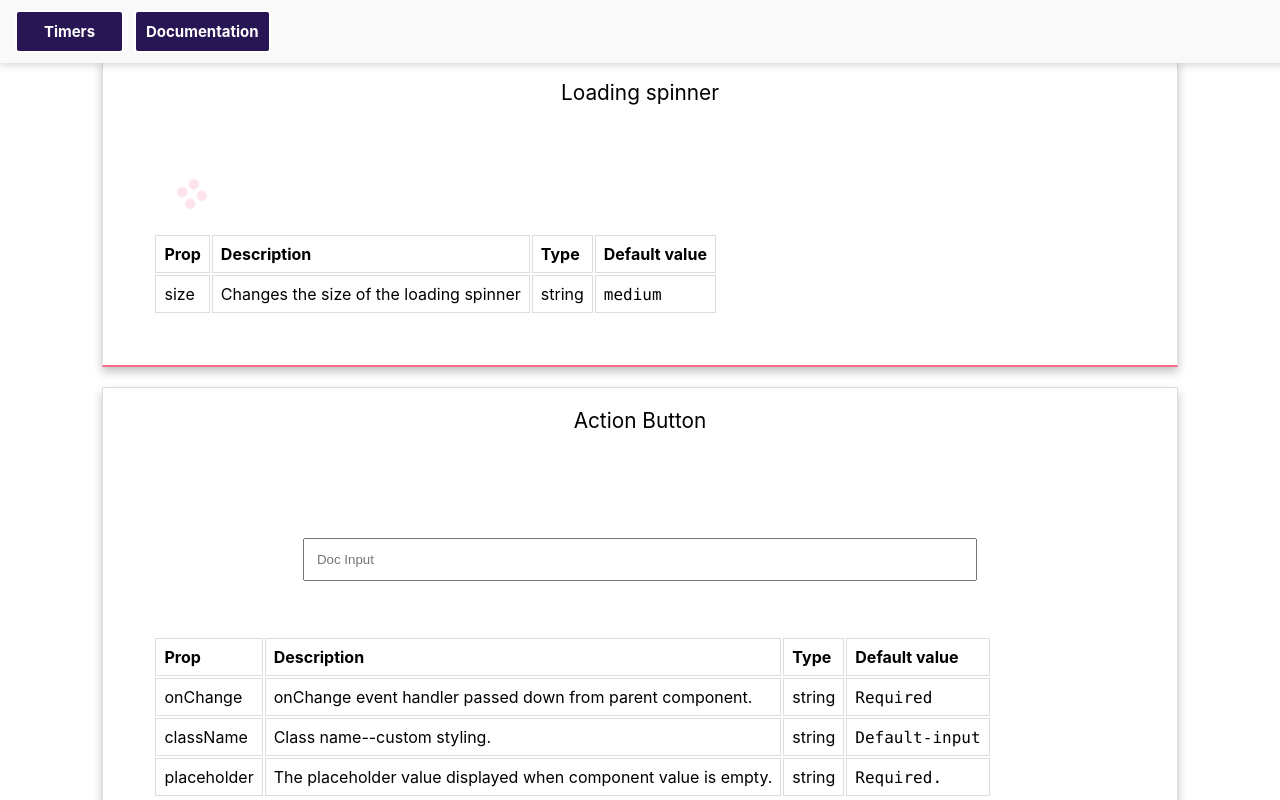
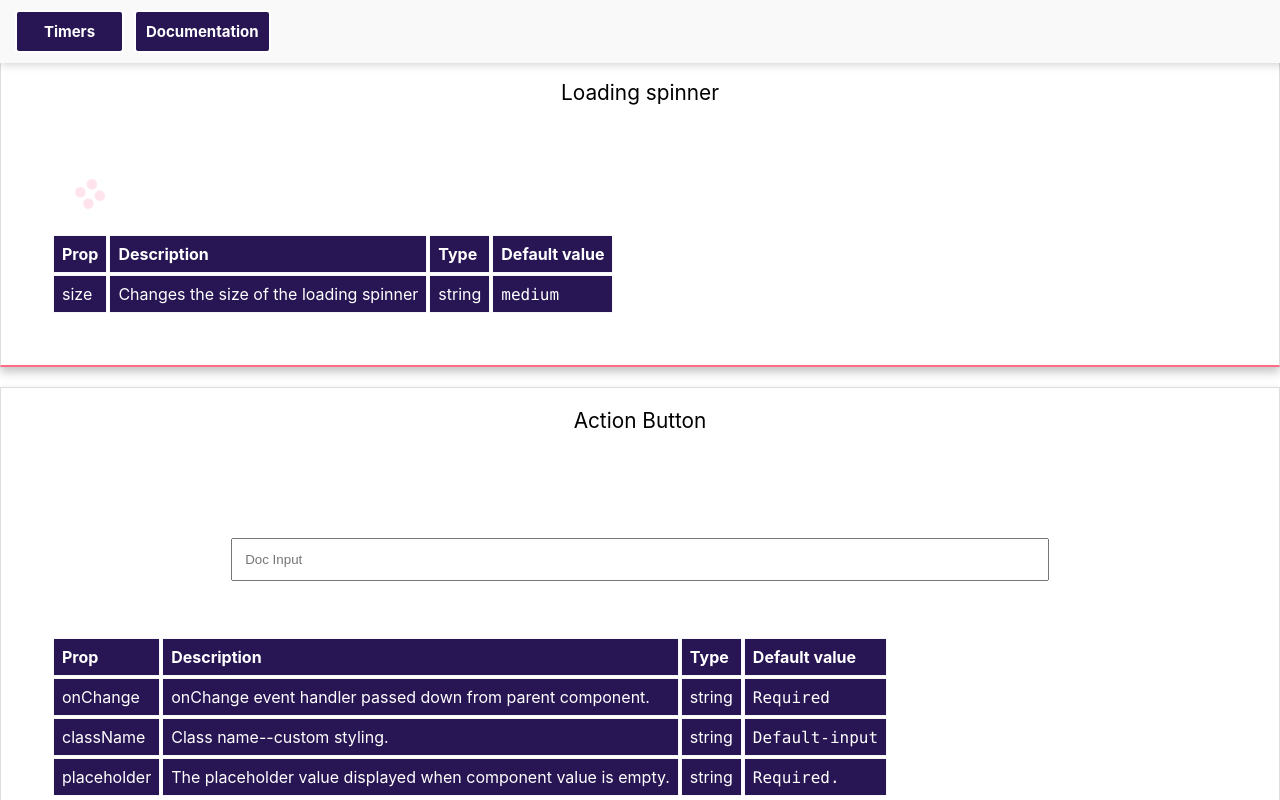
Before and after one commit to ROK862/A1-Submission, a React (Create React App) app: page /A1-Submission/docs in a window 1280 px wide. Built offline with nearby package versions, Linux system fonts and the light colour scheme.

Commit message:
Documentations.

```diff
--- a/src/components/Panel/Panel.css
+++ /dev/null
@@ -1,5 +0,0 @@
-.Default-panel {
-  box-shadow: 0px 0px 50px 0px rgba(0, 0, 0, 0.2);
-  padding: 12px;
-  border-radius: 12px;
-}
--- a/src/components/documentation/DocumentComponent.js
+++ b/src/components/documentation/DocumentComponent.js
@@ -1,5 +1,6 @@
 import React from "react";
 import styled from "styled-components";
+import { sys } from "../../utils/helpers";
 
 const Wrapper = styled.div`
   border: 1px solid #dddddd;
@@ -36,29 +37,31 @@ const Documentation = styled.table``;
 class DocumentComponent extends React.Component {
   render() {
     return (
-      <Wrapper>
-        <Title>{this.props.title}</Title>
-        <Container>
-          <RenderComponent>{this.props.component}</RenderComponent>
-          <Documentation>
-            <tr>
-              <th>Prop</th>
-              <th>Description</th>
-              <th>Type</th>
-              <th>Default value</th>
+      <Wrapper key={sys.getKey()}>
+        <Title key={sys.getKey()}>{this.props.title}</Title>
+        <Container key={sys.getKey()}>
+          <RenderComponent key={sys.getKey()}>{this.props.component}</RenderComponent>
+          <Documentation key={sys.getKey()}>
+            <tbody>
+            <tr key={sys.getKey()}>
+              <th key={sys.getKey()}>Prop</th>
+              <th key={sys.getKey()}>Description</th>
+              <th key={sys.getKey()}>Type</th>
+              <th key={sys.getKey()}>Default value</th>
             </tr>
             {this.props.propDocs.map((doc) => {
               return (
-                <tr>
-                  <td>{doc.prop}</td>
-                  <td>{doc.description}</td>
-                  <td>{doc.type}</td>
-                  <td>
-                    <code>{doc.defaultValue}</code>
+                <tr key={sys.getKey()}>
+                  <td key={sys.getKey()}>{doc.prop}</td>
+                  <td key={sys.getKey()}>{doc.description}</td>
+                  <td key={sys.getKey()}>{doc.type}</td>
+                  <td key={sys.getKey()}>
+                    <code key={sys.getKey()}>{doc.defaultValue}</code>
                   </td>
                 </tr>
               );
             })}
+            </tbody>
           </Documentation>
         </Container>
       </Wrapper>
--- a/src/components/generic/TimerDisplay.js
+++ b/src/components/generic/TimerDisplay.js
@@ -4,7 +4,7 @@ import { AppContext } from "../../globals/AppProvider";
 import { APP_RENDER_STATES } from "../../globals/Consts"
 
 function TimerDisplay () {
-  const { currentTimer, rounds, formattedTime:displayTime, setTimerStatus:onPauseTimer } = useContext(AppContext);
+  const { currentTimer, rounds, formattedTime:displayTime, setTimerStatus:onPauseTimer, onSkipRound } = useContext(AppContext);
 
 
   const renderState = () => {
@@ -21,7 +21,7 @@ function TimerDisplay () {
             Rounds: {rounds}
           </pre>
           <AnchorButton name='Pause' onClick={() => onPauseTimer("paused")} />
-          <AnchorButton name='Next Round' onClick={() => onPauseTimer("paused")} />
+          <AnchorButton name='Next Round' onClick={() => onSkipRound()} />
         </div>
         );
       default:
--- a/src/globals/AppProvider.js
+++ b/src/globals/AppProvider.js
@@ -39,7 +39,8 @@ export const AppContext = React.createContext({
   setCurrentTimer: (val) => {},
   shouldRender: (val) => {},
   rounds: 0,
-  setRounds: (val) => {}
+  setRounds: (val) => {},
+  onSkipRound: (val) => {}
 });
 
 
@@ -138,6 +139,15 @@ const AppProvider = ({ children }) => {
   // Any action on round complete comes here before next render.
   const onCompleteRound = () => {
     playAudio({ clip: "onClick" });
+  }
+
+  const onSkipRound = () => {
+    if (currentTimer !== APP_RENDER_STATES.TABATA || currentTimer === APP_RENDER_STATES.XY) return;
+    setRounds(rounds - 1);
+    setWorkflowState(APP_FLOW_STATES.WORKOUT);
+    onCompleteRound();
+    setformattedTime(formattedTime);
+    setCurrentTime(0);
   }
 
   // This hook handles the tick function, and cleanup of interval before next render.
@@ -252,6 +262,7 @@ const AppProvider = ({ children }) => {
         shouldRender,
         rounds,
         setRounds,
+        onSkipRound,
       }}
     >
       {children}
--- a/src/index.css
+++ b/src/index.css
@@ -12,11 +12,12 @@ code {
     monospace;
 }
 
-td,
-th {
-  border: 1px solid #dddddd;
+td, th {
+  border: 1px solid #f7f7f7;
   text-align: left;
   padding: 8px;
+  background: #281654;
+  color: white;
 }
 
 nav {
@@ -217,3 +218,8 @@ button.Default-Action-Button:hover {
   height: 100%;
   overflow-y: scroll;
 }
+table.sc-eCstlR {
+  width: 75%;
+  display: table;
+  margin: auto;
+}
--- a/src/views/DocumentationView.js
+++ b/src/views/DocumentationView.js
@@ -13,6 +13,7 @@ import Options from "../components/Inputs/Options";
 import DisplayWatch from "../components/generic/DigitalWatch";
 import PauseDisplay from "../components/generic/PauseDisplay";
 import TimerDisplay from "../components/generic/TimerDisplay";
+import TimerGoal from "../components/generic/TimerGoal";
 
 const Container = styled.div`
   display: flex;
@@ -285,7 +286,43 @@ class Documentation extends React.Component {
             ]}
           />
           <DocumentComponent
-            title="Puase Display"
+            title="Pause Display"
+            component={<PauseDisplay />}
+            propDocs={[
+              {
+                prop: "displayTime",
+                description: "PauseDisplay relies on displayTime which is destructured from AppProvider as a contextValue. This field renders time on the screen.",
+                type: "string",
+                defaultValue: "Required",
+              },{
+                prop: "onResumeTimer",
+                description: "PauseDisplay relies on onResumeTimer which is destructured from AppProvider as a contextValue. onResumeTimer changes state of timer to timing, which intern starts the timer.",
+                type: "function",
+                defaultValue: "Required",
+              },{
+                prop: "onCloseTimer",
+                description: "PauseDisplay relies on onCloseTimer which is destructured from AppProvider as a contextValue. This function closes the timer completely, and resets it.",
+                type: "function",
+                defaultValue: "Required",
+              }
+            ]}
+          />
+
+          <DocumentComponent
+            title="Timer Goal"
+            component={<TimerGoal currentValues={{ hours:0, minutes:0, seconds:0 }} onSetHours={(e=1)=>null} onSetMinutes={(e=1)=>null} onSetSeconds={(e=1)=>null} onSetRounds={(e=1)=>null} onConvertToTime={(e=1)=>"00:00:00"} onStartTiming={(e=1)=>null} onStopTimer={(e=1)=>null} />}
+            propDocs={[
+              {
+                prop: "setTimerStatus",
+                description: "Timer Goal relies on setTimerStatus from AppProvider. Timer Goal uses this function to set timer active once user has reached its goal. Called with Reset Button.",
+                type: "function",
+                defaultValue: "Required",
+              },
+            ]}
+          />
+
+          <DocumentComponent
+            title="Pause Display"
             component={<PauseDisplay currentValues={{ hours:0, minutes:0, seconds:0 }} onSetHours={(e=1)=>null} onSetMinutes={(e=1)=>null} onSetSeconds={(e=1)=>null} onSetRounds={(e=1)=>null} onConvertToTime={(e=1)=>"00:00:00"} onStartTiming={(e=1)=>null} onStopTimer={(e=1)=>null} />}
             propDocs={[
               {
```
Also changed, not shown: src/components/Panel/Panel.js (deleted, +0 -10 lines).
